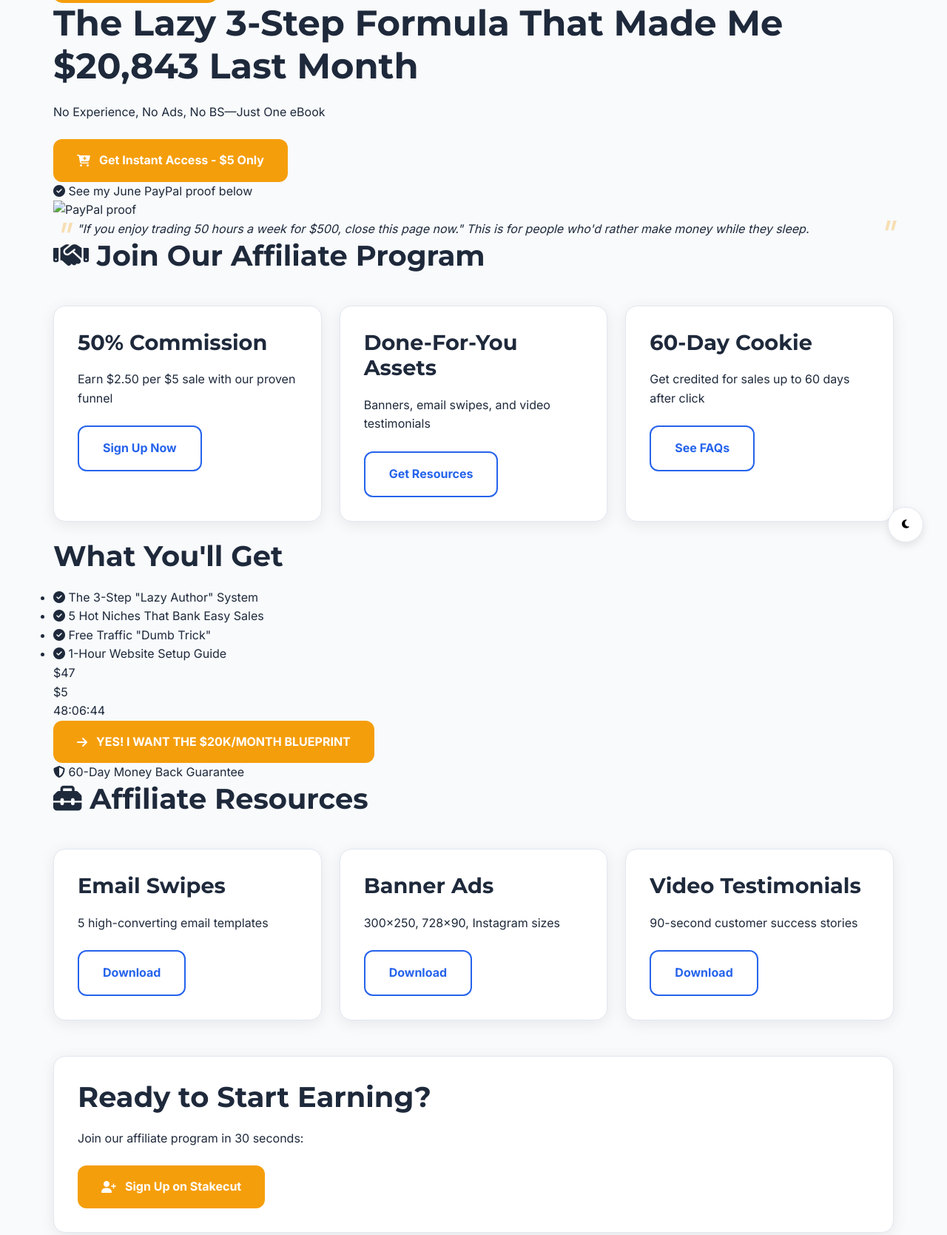
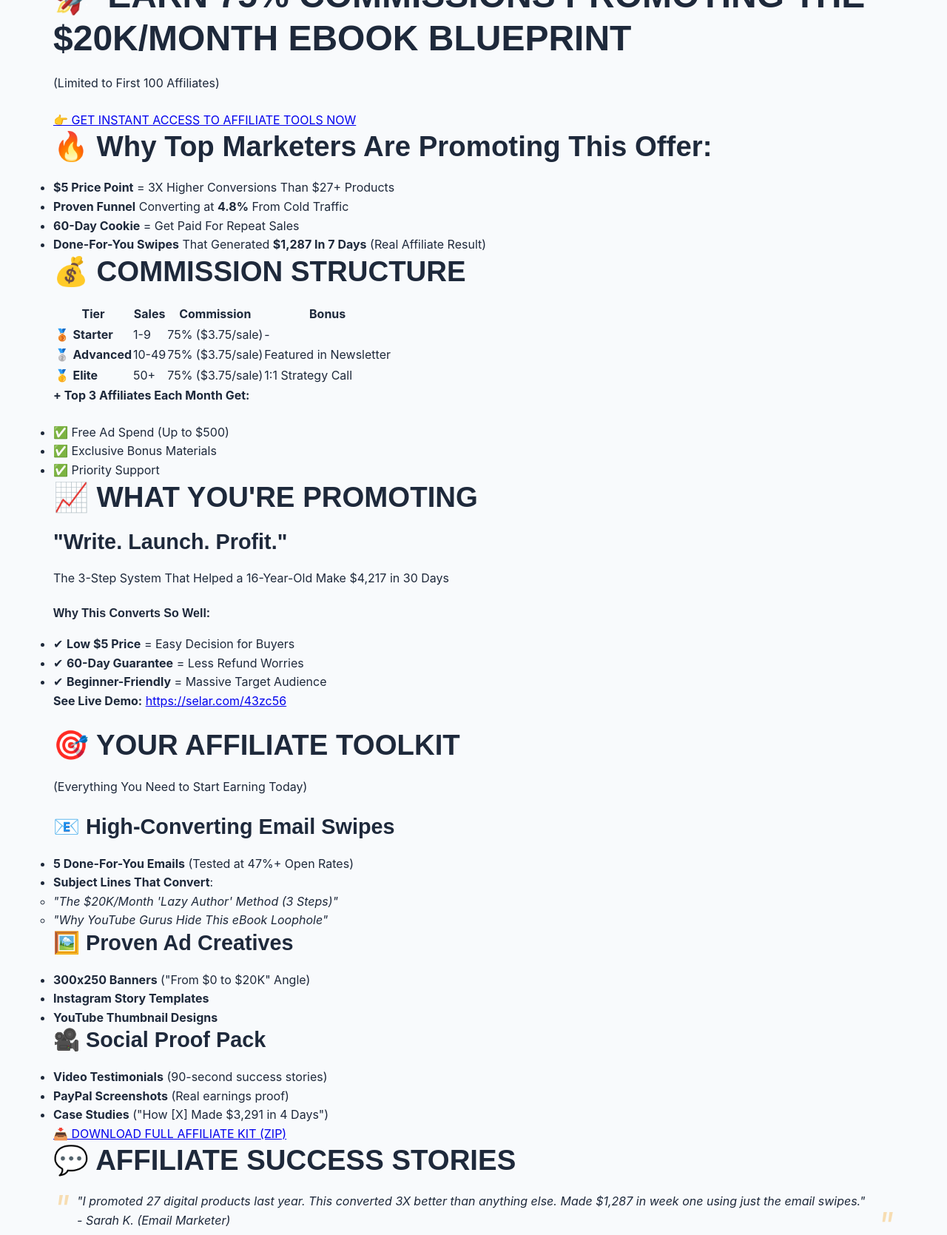
Before and after one commit to Victorad28/stakecut-jv-page, a plain HTML site: page index.html in a window 1280 px wide. Shown: the part 35-1704 px from the top of the page at 74% size. Drawn offline with Linux system fonts and the light colour scheme.

Commit message:
Update index.html

```diff
--- a/index.html
+++ b/index.html
@@ -1,198 +1,215 @@
 <!DOCTYPE html>
-<html lang="en" data-theme="light">
+<html lang="en">
 <head>
     <meta charset="UTF-8">
     <meta name="viewport" content="width=device-width, initial-scale=1.0">
-  <title>Write. Launch. Profit. - Stakecut Affiliate Program</title>
+    <title>StakeCut JV Page - Earn 75% Commissions</title>
     <link rel="stylesheet" href="styles.css">
-  <link href="https://fonts.googleapis.com/css2?family=Montserrat:wght@700;900&family=Inter:wght@400;500;700&display=swap" rel="stylesheet">
-  <link rel="stylesheet" href="https://cdnjs.cloudflare.com/ajax/libs/font-awesome/6.4.0/css/all.min.css">
-  <link rel="icon" href="https://stakecut.com/favicon.ico">
+    <link rel="stylesheet" href="https://cdnjs.cloudflare.com/ajax/libs/font-awesome/6.0.0-beta3/css/all.min.css">
 </head>
 <body>
-  <!-- Theme Toggle -->
-  <button class="theme-toggle">
-    <i class="fas fa-moon"></i>
-  </button>
-
-  <!-- Hero Section -->
     <header class="hero">
         <div class="container">
-      <div class="badge badge-accent pulse">Limited to first 100 affiliates</div>
-      <h1>The Lazy 3-Step Formula That Made Me <span class="highlight">$20,843</span> Last Month</h1>
-      <p class="subtitle">No Experience, No Ads, No BS—Just One eBook</p>
-      <a href="https://selar.com/43zc56" class="btn btn-accent">
-        <i class="fas fa-cart-plus"></i> Get Instant Access - $5 Only
-      </a>
-      <div class="proof-badge">
-        <i class="fas fa-check-circle"></i>
-        <span>See my June PayPal proof below</span>
-      </div>
+            <h1>🚀 EARN 75% COMMISSIONS PROMOTING THE $20K/MONTH EBOOK BLUEPRINT</h1>
+            <p class="subtitle">(Limited to First 100 Affiliates)</p>
+            <a href="#signup" class="cta-button">👉 GET INSTANT ACCESS TO AFFILIATE TOOLS NOW</a>
         </div>
     </header>
 
-  <!-- Social Proof -->
-  <section class="proof-section">
+    <section class="why-promote">
         <div class="container">
-      <img src="images/proof-screenshot.jpg" alt="PayPal proof" class="proof-image">
-      <div class="testimonial">
-        <blockquote>
-          "If you enjoy trading 50 hours a week for $500, close this page now."
-          <cite>This is for people who'd rather make money while they sleep.</cite>
-        </blockquote>
+            <h2>🔥 Why Top Marketers Are Promoting This Offer:</h2>
+            <ul>
+                <li><strong>$5 Price Point</strong> = 3X Higher Conversions Than $27+ Products</li>
+                <li><strong>Proven Funnel</strong> Converting at <strong>4.8%</strong> From Cold Traffic</li>
+                <li><strong>60-Day Cookie</strong> = Get Paid For Repeat Sales</li>
+                <li><strong>Done-For-You Swipes</strong> That Generated <strong>$1,287 In 7 Days</strong> (Real Affiliate Result)</li>
+            </ul>
+        </div>
+    </section>
+
+    <section class="commissions">
+        <div class="container">
+            <h2>💰 COMMISSION STRUCTURE</h2>
+            <div class="table-container">
+                <table>
+                    <thead>
+                        <tr>
+                            <th>Tier</th>
+                            <th>Sales</th>
+                            <th>Commission</th>
+                            <th>Bonus</th>
+                        </tr>
+                    </thead>
+                    <tbody>
+                        <tr>
+                            <td>🥉 <strong>Starter</strong></td>
+                            <td>1-9</td>
+                            <td>75% ($3.75/sale)</td>
+                            <td>-</td>
+                        </tr>
+                        <tr>
+                            <td>🥈 <strong>Advanced</strong></td>
+                            <td>10-49</td>
+                            <td>75% ($3.75/sale)</td>
+                            <td>Featured in Newsletter</td>
+                        </tr>
+                        <tr>
+                            <td>🥇 <strong>Elite</strong></td>
+                            <td>50+</td>
+                            <td>75% ($3.75/sale)</td>
+                            <td>1:1 Strategy Call</td>
+                        </tr>
+                    </tbody>
+                </table>
+            </div>
+            <div class="bonus-box">
+                <p><strong>+ Top 3 Affiliates Each Month Get:</strong></p>
+                <ul>
+                    <li>✅ Free Ad Spend (Up to $500)</li>
+                    <li>✅ Exclusive Bonus Materials</li>
+                    <li>✅ Priority Support</li>
+                </ul>
             </div>
         </div>
     </section>
 
-  <!-- Affiliate Program Section -->
-  <section class="affiliate-program">
+    <section class="product-details">
         <div class="container">
-      <h2><i class="fas fa-handshake"></i> Join Our Affiliate Program</h2>
-      <div class="grid">
-        <div class="card">
-          <h3>50% Commission</h3>
-          <p>Earn $2.50 per $5 sale with our proven funnel</p>
-          <a href="#signup" class="btn btn-outline">Sign Up Now</a>
+            <h2>📈 WHAT YOU'RE PROMOTING</h2>
+            <h3>"Write. Launch. Profit."</h3>
+            <p class="subtitle">The 3-Step System That Helped a 16-Year-Old Make $4,217 in 30 Days</p>
+
+            <div class="features">
+                <h4>Why This Converts So Well:</h4>
+                <ul>
+                    <li>✔ <strong>Low $5 Price</strong> = Easy Decision for Buyers</li>
+                    <li>✔ <strong>60-Day Guarantee</strong> = Less Refund Worries</li>
+                    <li>✔ <strong>Beginner-Friendly</strong> = Massive Target Audience</li>
+                </ul>
             </div>
-        <div class="card">
-          <h3>Done-For-You Assets</h3>
-          <p>Banners, email swipes, and video testimonials</p>
-          <a href="#resources" class="btn btn-outline">Get Resources</a>
-        </div>
-        <div class="card">
-          <h3>60-Day Cookie</h3>
-          <p>Get credited for sales up to 60 days after click</p>
-          <a href="#faq" class="btn btn-outline">See FAQs</a>
-        </div>
+
+            <div class="demo-link">
+                <p><strong>See Live Demo:</strong> <a href="https://selar.com/43zc56" target="_blank">https://selar.com/43zc56</a></p>
             </div>
         </div>
     </section>
 
-  <!-- Product Benefits -->
-  <section class="benefits">
+    <section class="toolkit">
         <div class="container">
-      <h2>What You'll Get</h2>
-      <ul class="features">
-        <li><i class="fas fa-check-circle"></i> The 3-Step "Lazy Author" System</li>
-        <li><i class="fas fa-check-circle"></i> 5 Hot Niches That Bank Easy Sales</li>
-        <li><i class="fas fa-check-circle"></i> Free Traffic "Dumb Trick"</li>
-        <li><i class="fas fa-check-circle"></i> 1-Hour Website Setup Guide</li>
+            <h2>🎯 YOUR AFFILIATE TOOLKIT</h2>
+            <p class="subtitle">(Everything You Need to Start Earning Today)</p>
+
+            <div class="toolkit-item">
+                <h3>📧 High-Converting Email Swipes</h3>
+                <ul>
+                    <li><strong>5 Done-For-You Emails</strong> (Tested at 47%+ Open Rates)</li>
+                    <li><strong>Subject Lines That Convert</strong>:
+                        <ul>
+                            <li><em>"The $20K/Month 'Lazy Author' Method (3 Steps)"</em></li>
+                            <li><em>"Why YouTube Gurus Hide This eBook Loophole"</em></li>
+                        </ul>
+                    </li>
                 </ul>
             </div>
-  </section>
 
-  <!-- CTA Section -->
-  <section class="cta">
-    <div class="container">
-      <div class="price-box">
-        <div class="old-price">$47</div>
-        <div class="new-price">$5</div>
-        <div class="timer" id="countdown">23:59:59</div>
+            <div class="toolkit-item">
+                <h3>🖼️ Proven Ad Creatives</h3>
+                <ul>
+                    <li><strong>300x250 Banners</strong> ("From $0 to $20K" Angle)</li>
+                    <li><strong>Instagram Story Templates</strong></li>
+                    <li><strong>YouTube Thumbnail Designs</strong></li>
+                </ul>
             </div>
-      <a href="https://selar.com/43zc56" class="btn btn-accent big">
-        <i class="fas fa-arrow-right"></i> YES! I WANT THE $20K/MONTH BLUEPRINT
-      </a>
-      <div class="guarantee">
-        <i class="fas fa-shield-alt"></i> 60-Day Money Back Guarantee
+
+            <div class="toolkit-item">
+                <h3>🎥 Social Proof Pack</h3>
+                <ul>
+                    <li><strong>Video Testimonials</strong> (90-second success stories)</li>
+                    <li><strong>PayPal Screenshots</strong> (Real earnings proof)</li>
+                    <li><strong>Case Studies</strong> ("How [X] Made $3,291 in 4 Days")</li>
+                </ul>
+            </div>
+
+            <div class="download-box">
+                <a href="#resources" class="cta-button">📥 DOWNLOAD FULL AFFILIATE KIT (ZIP)</a>
             </div>
         </div>
     </section>
 
-  <!-- Affiliate Resources -->
-  <section id="resources" class="resources">
+    <section class="testimonials">
         <div class="container">
-      <h2><i class="fas fa-toolbox"></i> Affiliate Resources</h2>
-      <div class="grid">
-        <div class="card">
-          <h3>Email Swipes</h3>
-          <p>5 high-converting email templates</p>
-          <a href="#" class="btn btn-outline">Download</a>
+            <h2>💬 AFFILIATE SUCCESS STORIES</h2>
+            <div class="testimonial">
+                <blockquote>
+                    "I promoted 27 digital products last year. This converted 3X better than anything else. Made $1,287 in week one using just the email swipes."
+                </blockquote>
+                <p class="author">- Sarah K. (Email Marketer)</p>
             </div>
-        <div class="card">
-          <h3>Banner Ads</h3>
-          <p>300x250, 728x90, Instagram sizes</p>
-          <a href="#" class="btn btn-outline">Download</a>
-        </div>
-        <div class="card">
-          <h3>Video Testimonials</h3>
-          <p>90-second customer success stories</p>
-          <a href="#" class="btn btn-outline">Download</a>
-        </div>
+
+            <div class="testimonial">
+                <blockquote>
+                    "The $5 price point is genius. My YouTube audience buys without thinking twice. 5.2% conversion rate!"
+                </blockquote>
+                <p class="author">- Mike T. (YouTuber)</p>
             </div>
         </div>
     </section>
 
-  <!-- Signup Form -->
-  <section id="signup" class="signup">
+    <section class="promotion-strategies">
         <div class="container">
-      <div class="card">
-        <h2>Ready to Start Earning?</h2>
-        <p>Join our affiliate program in 30 seconds:</p>
-        <a href="https://stakecut.com/affiliate-signup" class="btn btn-accent">
-          <i class="fas fa-user-plus"></i> Sign Up on Stakecut
-        </a>
+            <h2>🚀 HOW TO PROMOTE FOR MAXIMUM EARNINGS</h2>
+
+            <div class="strategy-box">
+                <h3>Best Traffic Sources:</h3>
+                <ol>
+                    <li><strong>Email Lists</strong> (Use the "60-Day Guarantee" swipe)</li>
+                    <li><strong>Facebook Groups</strong> (Post the "$20K Proof" banner)</li>
+                    <li><strong>YouTube Shorts</strong> (Script: <em>"I thought eBooks were dead until..."</em>)</li>
+                </ol>
+            </div>
+
+            <div class="strategy-box">
+                <h3>Top Converting Angles:</h3>
+                <ul>
+                    <li><em>"How a 27-Page eBook Made Me $20K/Month"</em></li>
+                    <li><em>"The Lazy Author's Guide to Passive Income"</em></li>
+                    <li><em>"Why No One Talks About This eBook Loophole"</em></li>
+                </ul>
             </div>
         </div>
     </section>
 
-  <!-- Footer -->
+    <section class="bonuses">
+        <div class="container">
+            <h2>⚡ LIMITED-TIME BONUSES</h2>
+            <p><strong>First 50 Affiliates Get:</strong></p>
+            <ul class="bonus-list">
+                <li>🔹 <strong>Free Custom Banners</strong> (Tailored to your audience)</li>
+                <li>🔹 <strong>Priority Placement</strong> in our newsletter</li>
+                <li>🔹 <strong>Double Commissions</strong> on your first 10 sales</li>
+            </ul>
+            <div class="cta-box">
+                <a href="#signup" class="cta-button">⏳ CLAIM YOUR SPOT NOW</a>
+            </div>
+        </div>
+    </section>
+
+    <section class="signup" id="signup">
+        <div class="container">
+            <h2>📌 GET STARTED IN 30 SECONDS</h2>
+            <ol class="signup-steps">
+                <li><a href="https://stakecut.com/affiliate-signup" target="_blank">Sign Up on Stakecut</a></li>
+                <li><a href="#">Grab Your Affiliate Links</a></li>
+                <li><a href="#resources">Download Promo Kit</a></li>
+            </ol>
+        </div>
+    </section>
+
     <footer>
         <div class="container">
-      <img src="https://stakecut.com/badges/partner.svg" alt="Stakecut Partner" class="footer-logo">
-      <p>© 2023 Write. Launch. Profit. Affiliate Program</p>
-      <div class="footer-links">
-        <a href="#">Terms</a>
-        <a href="#">Privacy</a>
-        <a href="mailto:affiliates@yourdomain.com">Contact</a>
-      </div>
+            <p>© 2023 StakeCut Affiliate Program. All rights reserved.</p>
         </div>
     </footer>
-
-  <script>
-    // Theme Toggle
-    const themeToggle = document.querySelector('.theme-toggle');
-    const html = document.documentElement;
-
-    themeToggle.addEventListener('click', () => {
-      const currentTheme = html.getAttribute('data-theme');
-      const newTheme = currentTheme === 'light' ? 'dark' : 'light';
-      html.setAttribute('data-theme', newTheme);
-
-      themeToggle.innerHTML = newTheme === 'light'
-        ? '<i class="fas fa-moon"></i>'
-        : '<i class="fas fa-sun"></i>';
-    });
-
-    // Countdown Timer
-    function updateTimer() {
-      const now = new Date();
-      const end = new Date();
-      end.setDate(end.getDate() + 2);
-      end.setHours(23, 59, 59, 999);
-
-      const diff = end - now;
-      const hours = Math.floor(diff / (1000 * 60 * 60));
-      const minutes = Math.floor((diff % (1000 * 60 * 60)) / (1000 * 60));
-      const seconds = Math.floor((diff % (1000 * 60)) / 1000);
-
-      document.getElementById('countdown').innerHTML =
-        `${hours.toString().padStart(2, '0')}:${minutes.toString().padStart(2, '0')}:${seconds.toString().padStart(2, '0')}`;
-    }
-    setInterval(updateTimer, 1000);
-    updateTimer();
-
-    // Copy Buttons
-    document.querySelectorAll('.copy-btn').forEach(btn => {
-      btn.addEventListener('click', function() {
-        const code = this.previousElementSibling.textContent;
-        navigator.clipboard.writeText(code);
-        const originalText = this.innerHTML;
-        this.innerHTML = '<i class="fas fa-check"></i> Copied!';
-        setTimeout(() => {
-          this.innerHTML = originalText;
-        }, 2000);
-      });
-    });
-  </script>
 </body>
 </html>
```
Lines whose indentation alone changed are shown as unchanged.
